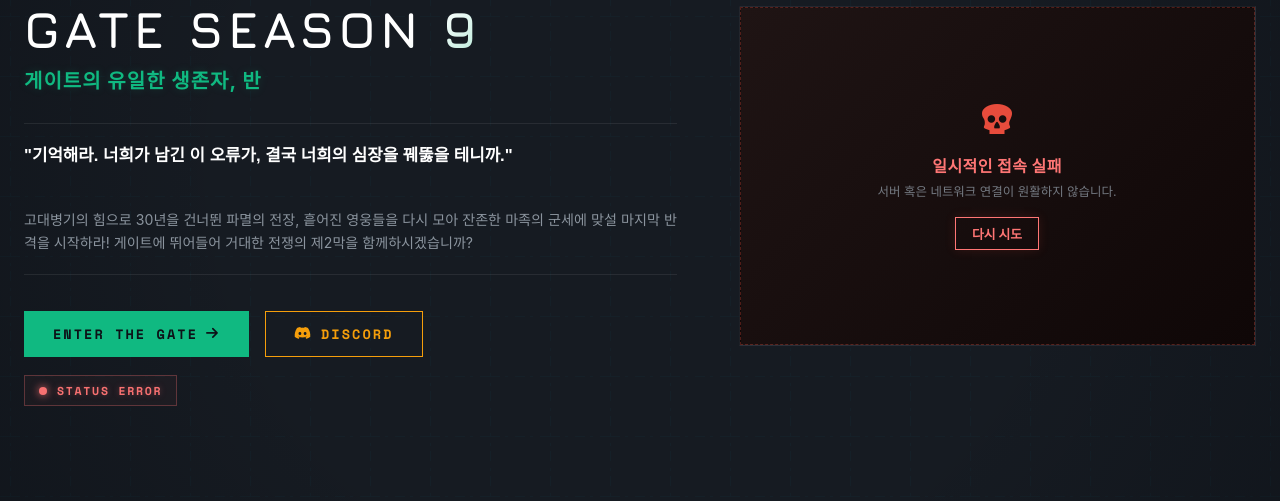
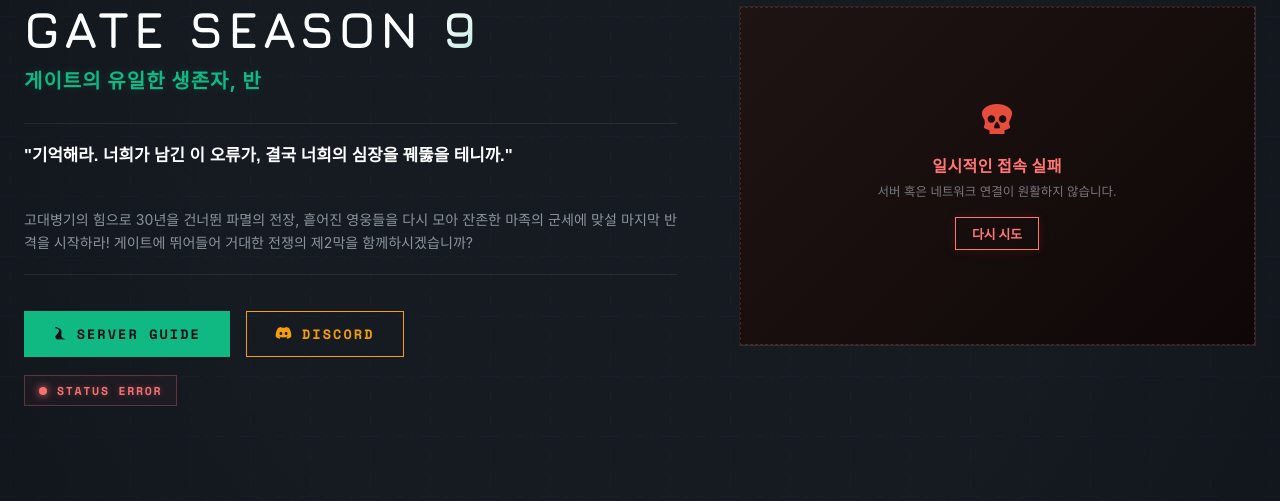
Before and after one commit to mmmphyun/rpg_sync_project, a Python web app: template src/web/templates/index.html in a window 1280 px wide. Shown: the part 1034-1535 px from the top of the page. Run offline with Jinja, Linux system fonts and the light colour scheme; the template is opened without the code that fills it, so the values that code supplies are empty; some web fonts are replaced.

Commit message:
fix(web): 가이드 페이지 하이퍼링크 버튼 UX 수정

```diff
--- a/src/web/templates/index.html
+++ b/src/web/templates/index.html
@@ -25,7 +25,7 @@
                     </p>
                 </div>
                 <div class="hero-actions">
-                    <a href="/guide" class="hero-btn primary-glow space-mono">ENTER THE GATE <i class="fas fa-arrow-right"></i></a>
+                    <a href="/guide" class="hero-btn primary-glow space-mono"><i class="ra ra-trail"></i> SERVER GUIDE</a>
                     <a href="{{ discord_invite_url }}" target="_blank" class="hero-btn secondary-glow space-mono"><i class="fab fa-discord"></i> DISCORD</a>
                 </div>
 
```
